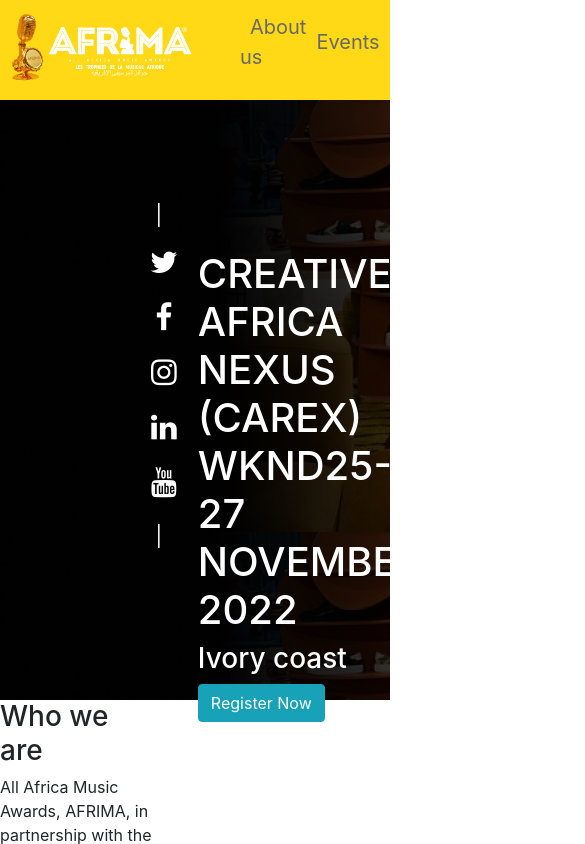
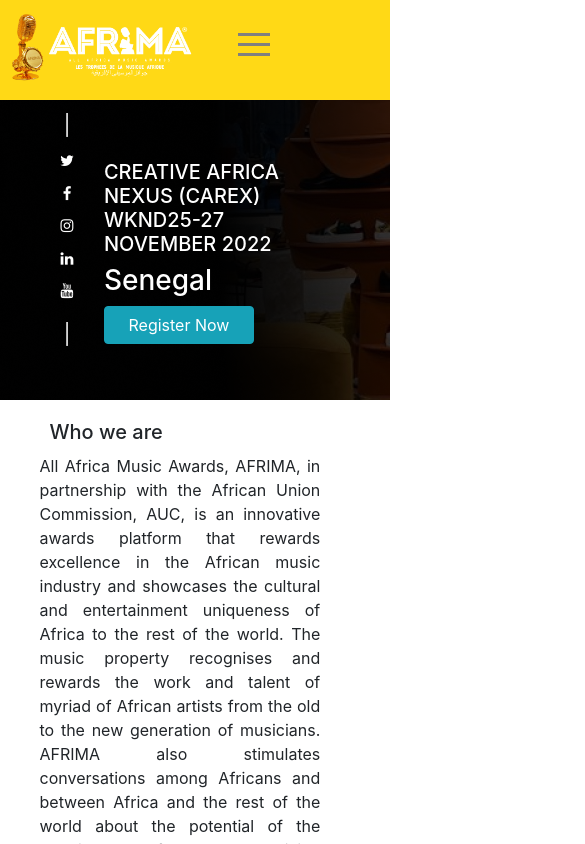
Before and after one commit to tobasanmi/afrima_project, a React (Create React App) app: page / in a window 390 px wide. Shown: the top 844 px of the page, 585 px wide, since content can reach past the window. Built offline with nearby package versions, Linux system fonts and the light colour scheme.

Commit message:
updated the responsiveness

```diff
--- a/package.json
+++ b/package.json
@@ -6,6 +6,7 @@
     "@testing-library/jest-dom": "^5.16.5",
     "@testing-library/react": "^13.4.0",
     "@testing-library/user-event": "^13.5.0",
+    "hamburger-react": "^2.5.0",
     "react": "^18.2.0",
     "react-dom": "^18.2.0",
     "react-router-dom": "^6.4.3",
--- a/src/App.css
+++ b/src/App.css
@@ -5,6 +5,8 @@
     display: flex;
     justify-content: space-between;
     align-items: center;
+    position:sticky;
+    top:0px;
 }
 
 .linksWrapper {
@@ -45,9 +47,11 @@
     margin: 10px;
     cursor: pointer;
     text-decoration: none;
-    color:#686868
+    color:#686868;
 }
-
+.navList{
+    list-style-type: none;
+}
 .about:hover,
 .events:hover,
 .faq:hover,
@@ -139,12 +143,16 @@
     display: flex;
     justify-content: space-around;
     align-items: center;
-    width:100%;
+    width:90%;
+    margin: 0 auto;
 
 }
+.whoWeAreHeader{margin: 20px;}
+/* .whoWeAreContainer{background-image: url("./images/landingImage1.png");} */
 .whoWeAreWrapper{
     width:50%;
     margin:30px;
+    /* background-image: url("./images/afrimaLogo.png"); */
 }
 /* contactForm  styling*/
 
@@ -192,7 +200,7 @@
     margin-left: 0px;
 }
 li{
-    list-style-type:none
+    list-style-type:symbols("./images/afrimaLogo.png")
 }
 .images{
     width:50%;
@@ -200,3 +208,130 @@
     height:600px;
     margin:20px;
 }
+.hamburger{
+    display: none
+}
+p{
+    text-align: justify;
+}
+
+      /* Media Query for Mobile Devices */
+      @media (max-width: 480px) {
+        body{
+            /* background:red; */
+            width :100%;
+        }
+        .landinpageWrapper{
+            height: 300px;
+        }
+        .iconWrapper{
+            margin:10px;
+        }
+        .iconList{
+            font-size: 15px;
+        }
+        .wordingsWrapper{
+            margin-top:60px;
+            width:200px;
+        }
+        .landingPageWordingsHeader{
+            font-size: 20px;
+        }
+        .pipeBottom,
+        .pipeTop{
+            margin-left:40px
+        }
+        .registerButton{
+            width:150px;
+        }
+        .whoWeAreContainer,
+        .creativeAndCultural,
+        .nexusProgramme,
+        .objectives
+        {
+            display:block;
+            width:90%;
+        }
+        .whoWeAreHeader{
+            margin:10px;
+            font-size:20px;
+        }
+        .whoWeAreWrapper{
+            width:80%;
+            margin:20px;
+        }
+        .images{
+            width:70%;
+            border-radius: 0%;
+            height: 400px;
+        }
+        .contactFormWrapper{
+            width:100%;
+            margin-left:0px
+        }
+        .contactFormHeading{
+            font-size:30px;
+            margin-left: 40px;
+        }
+        .contactParagraph{
+            width:60%;
+            font-size: 15px;
+            margin-left: 10px;
+        }
+        .name, .email,.textarea{
+            width:200px;
+            margin-right: 10px;
+
+        }
+        .submitButton{
+            width:200px;
+        }
+        .contactByEmail{
+            display :none
+        }
+        .contactForm{
+            margin-left:60px;
+        }
+        .navBarContainer{
+            text-align :center;
+            position:relative;
+        }
+        .hamburger{
+            display: inline;
+            margin-top: 20px;
+            margin-left: 30px;
+        }
+        .form{display:none;
+        }
+        .linksWrapper{
+            display:none;
+        }
+        .showMenu{
+           position:absolute;
+           display: flex;
+           text-align:center;
+           top:100px;
+           width:100%;
+           background-color: #ffd916;
+           z-index:20;
+
+        }
+
+    }
+    /* Media query for Tablets */
+
+    @media (max-width: 768px) {
+   .about,.events{
+    font-size: 20px;
+   }
+   .linksWrapper{
+    width : 100%;
+   }
+   .form{
+    display:none;
+   }
+   .button{
+    width:200px;
+   }
+
+}
--- a/src/Pages/About.js
+++ b/src/Pages/About.js
@@ -1,5 +1,6 @@
 import React from "react";
 import image1 from "../images/CANEX1.png";
+import afrimalogo from "../images/afrimaLogo.png"
 import ContactForm from "../components/contactForm";
 import Navbar from "../components/Navbar";
 import LandingPage from "./landingPage";
@@ -11,8 +12,8 @@
       <LandingPage />
       <div className="aboutContainer">
         <div className="whoWeAreContainer">
-          <div>
-            <h3>Who we are </h3>
+          <div className="whoWeAreWrapper">
+            <h3 className="whoWeAreHeader">Who we are </h3>
             <p>
               All Africa Music Awards, AFRIMA, in partnership with the African
               Union Commission, AUC, is an innovative awards platform that
@@ -97,32 +98,17 @@
           <img
             className="images"
             alt=""
-            src={
-              "https://cms.canex.africa/wp-content/uploads/2022/10/canex-music.png"
-            }
+            src={afrimalogo}
           ></img>
           <div>
-            <h3>Objectives </h3>
-            <p>
-              Lorem ipsun dolor glascow Lorem ipsum dolor sit amet, consectetur
-              adipiscing elit. Quisque blandit ut nulla a pretium. Nunc mattis
-              urna odio, vel interdum velit imperdiet in. Aenean vulputate
-              venenatis magna id consequat. Sed pellentesque feugiat feugiat. In
-              at eleifend arcu. Vivamus semper odio a iaculis malesuada.
-              Curabitur nec turpis vitae odio vestibulum accumsan nec non nisl.
-              Vivamus sed congue leo. Ut fringilla feugiat libero sed
-              condimentum. Sed at libero non nunc gravida congue vitae at erat.
-              Pellentesque ut est a ante maximus posuere. Mauris lacinia blandit
-              arcu. Integer purus turpis, pharetra vel turpis ut, volutpat
-              interdum quam. Suspendisse at erat quam. Aliquam eget diam orci.
-              Phasellus sollicitudin nibh eu nisi tempor, in gravida lacus
-              lobortis. Nulla sit amet tempor tortor, quis pharetra ligula.
-              Quisque mattis egestas mi quis egestas. Curabitur pulvinar
-              consequat enim pharetra fermentum. Duis eleifend nibh quis
-              elementum posuere. Cras eu placerat quam. Nullam porttitor est
-              nibh, id sodales augue consectetur id. Aenean porta nisl at
-              posuere mattis.
-            </p>
+            <h3>AFRIMA FACTS </h3>
+              <ul>
+                <li>AFRIMA is a combined effort by music professionals across the continent aimed at celebrating the rich musical heritage of African continent.</li>
+                <li>About 44 countries vied to be the host of the iconic continental award AFRIMA.</li>
+                <li>Nigeria won the right to host AFRIMA for three years (2014-2016).</li>
+                <li>AFRIMA is spearheaded by a group of professionals and music stakeholders known as the International Committee.</li>
+                <li>The theme of the maiden edition of the All Africa Music Awards is “For Hope, For Celebration”. It revolves round the universal power of music as a tool of unity in the African continent despite the challenges it faces.</li>
+              </ul>
           </div>
         </div>
       </div>
--- a/src/Pages/landingPage.js
+++ b/src/Pages/landingPage.js
@@ -21,12 +21,12 @@
           <div className="pipeBottom">|</div>
         </div>
         <div className="wordingsWrapper">
-          <h1>
+          <h1 className="landingPageWordingsHeader">
             CREATIVE AFRICA NEXUS (CAREX) <span>WKND</span>
             25-27 NOVEMBER 2022
           </h1>
-          <h3>Ivory coast</h3>
-          <button type="button" class="btn btn-info">Register Now</button>
+          <h3>Senegal</h3>
+          <button type="button" className="btn btn-info registerButton">Register Now</button>
         </div>
       </div>
     </div>
--- a/src/components/Navbar.js
+++ b/src/components/Navbar.js
@@ -1,24 +1,37 @@
-import React from "react";
+import React, {useState} from "react";
+// import React from "react";
 import logo from "../images/afrimaLogo.png"
 import {Link} from 'react-router-dom'
+import { Fade as Hamburger } from 'hamburger-react'
+
+
 
 function Navbar() {
+const [navBarOpen, setNavbarOpen] = useState(false);
+const handleToggle = () => {
+
+  setNavbarOpen(!navBarOpen)
+}
+
+console.log(navBarOpen, "___")
+
   return (
     <div className="navBarContainer">
       <div className="logoWrapper">
         <Link to ='/'>
         <img src = {logo} alt ="" className="logo"/>
         </Link>
-        <ul className="linksWrapper">
-          <li><Link to ='/' className="about">About us</Link></li>
-          <li><Link to = '/events' className="events">Events</Link></li>
+        <span className = "hamburger" onClick = {() => handleToggle()}><Hamburger/></span>
+        <ul className={navBarOpen ? "showMenu" : "linksWrapper"}>
+          <li className="navList"><Link to ='/' className="about">About</Link></li>
+          <li className="navList"><Link to = '/events' className="events">Events</Link></li>
           {/* <li><Link to= "/faq" className="faq">FAQ</Link></li>
           <li><Link to ='/sponsors' className="sponsors">Sponsors & Exhibitors</Link></li> */}
         </ul>
       </div>
       <form className="form">
         <input className="formInput"></input>
-        <submit className="button">My Afrima</submit>
+        <button className="button">My Afrima</button>
       </form>
     </div>
   );
--- a/src/components/contactForm.js
+++ b/src/components/contactForm.js
@@ -9,7 +9,7 @@
 
       <div className="contactForm">
       <h1 className="contactFormHeading">Contact us</h1>
-        <p>
+        <p className="contactParagraph">
           Should you wish to exihibit at Afrima or if you would like to know more
         </p>
       <form>
```
Also changed, not shown: 1 other file (tests, documents, lock files or other folders).
